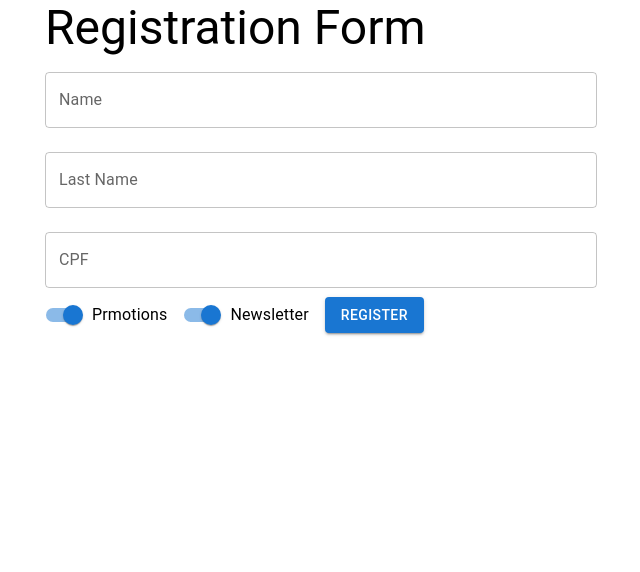
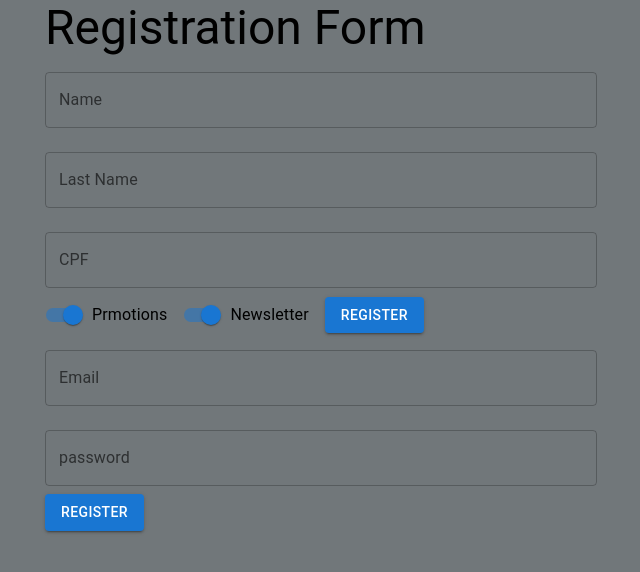
Before and after one commit to GuilhermeSR98/react_form, a React (Create React App) app: page / in a window 1280 px wide. Shown: the top 572 px of the page, without its empty margins (319-959 px from the left). Built offline with nearby package versions, Linux system fonts and the light colour scheme.

Commit message:
Adding new fields to the form

```diff
--- /dev/null
+++ b/src/Components/PersonalData/PersonalData.jsx
@@ -0,0 +1,96 @@
+import React, { useState } from 'react'
+import {
+  Button,
+  FormControlLabel,
+  Switch,
+  TextField,
+  Box
+} from '@mui/material/'
+
+function PersonalData({ submitForm, CPFValidation }) {
+  const [name, setName] = useState('')
+  const [lastName, setLastName] = useState('')
+  const [cpf, setCpf] = useState('')
+  const [promotions, setPromotions] = useState(true)
+  const [newsletter, setNewsletter] = useState(true)
+  const [errors, setErrors] = useState({ cpf: { valid: true, text: '' } })
+  return (
+    <form
+      onSubmit={event => {
+        event.preventDefault()
+        submitForm({ name, cpf })
+      }}
+    >
+      <Box
+        component="form"
+        sx={{
+          maxWidth: '100%'
+          /* '& > :not(style)': { m: 1 } */
+        }}
+        noValidate
+        autoComplete="off"
+      >
+        <TextField
+          fullWidth
+          margin="normal"
+          id="nameTextField"
+          label="Name"
+          variant="outlined"
+          value={name}
+          onChange={event => {
+            let tmpName = event.target.value
+            setName(tmpName)
+          }}
+        />
+        <TextField
+          fullWidth
+          margin="normal"
+          id="lastNameTextField"
+          label="Last Name"
+          variant="outlined"
+          value={lastName}
+          onChange={event => {
+            let tmpLastName = event.target.value
+            setLastName(tmpLastName)
+          }}
+        />
+        <TextField
+          fullWidth
+          margin="normal"
+          id="cpfTextField"
+          label="CPF"
+          variant="outlined"
+          value={cpf}
+          onChange={event => {
+            setCpf(event.target.value)
+          }}
+          onBlur={event => {
+            const itsValid = CPFValidation(cpf)
+            setErrors({ cpf: itsValid })
+          }}
+          error={!errors.cpf.valid}
+          helperText={errors.cpf.text}
+        />
+      </Box>
+
+      <FormControlLabel
+        control={<Switch checked={promotions} defaultChecked={promotions} />}
+        onChange={event => {
+          setPromotions(event.target.checked)
+        }}
+        label="Prmotions"
+      />
+      <FormControlLabel
+        control={<Switch checked={newsletter} defaultChecked={newsletter} />}
+        onChange={event => {
+          setNewsletter(event.target.checked)
+        }}
+        label="Newsletter"
+      />
+      <Button type="submit" variant="contained">
+        Register
+      </Button>
+    </form>
+  )
+}
+export default PersonalData
--- a/src/Components/RegistrationForm/RegistrationForm.jsx
+++ b/src/Components/RegistrationForm/RegistrationForm.jsx
@@ -1,96 +1,15 @@
-import React, { useState } from 'react'
-import {
-  Button,
-  FormControlLabel,
-  Switch,
-  TextField,
-  Box
-} from '@mui/material/'
+import React from 'react'
+import PersonalData from '../PersonalData/PersonalData'
+import UserData from '../UserData/UserData'
 
-function RegistrationForm({ submitForm, CPFValidation }) {
-  const [name, setName] = useState('')
-  const [lastName, setLastName] = useState('')
-  const [cpf, setCpf] = useState('')
-  const [promotions, setPromotions] = useState(true)
-  const [newsletter, setNewsletter] = useState(true)
-  const [errors, setErrors] = useState({ cpf: { valid: true, text: '' } })
+
+function RegistrationForm( CPFValidation, submitForm) {
   return (
-    <form
-      onSubmit={event => {
-        event.preventDefault()
-        submitForm({ name, cpf })
-      }}
-    >
-      <Box
-        component="form"
-        sx={{
-          maxWidth: '100%'
-          /* '& > :not(style)': { m: 1 } */
-        }}
-        noValidate
-        autoComplete="off"
-      >
-        <TextField
-          fullWidth
-          margin="normal"
-          id="nameTextField"
-          label="Name"
-          variant="outlined"
-          value={name}
-          onChange={event => {
-            let tmpName = event.target.value
-            setName(tmpName)
-          }}
-        />
-        <TextField
-          fullWidth
-          margin="normal"
-          id="lastNameTextField"
-          label="Last Name"
-          variant="outlined"
-          value={lastName}
-          onChange={event => {
-            let tmpLastName = event.target.value
-            setLastName(tmpLastName)
-          }}
-        />
-        <TextField
-          fullWidth
-          margin="normal"
-          id="cpfTextField"
-          label="CPF"
-          variant="outlined"
-          value={cpf}
-          onChange={event => {
-            setCpf(event.target.value)
-          }}
-          onBlur={(event) => {
-            const itsValid = CPFValidation(cpf)
-            setErrors({ cpf: itsValid })
-          }}
-          error={!errors.cpf.valid}
-          helperText={errors.cpf.text}
-        />
-      </Box>
+    <>
+      <PersonalData CPFValidation={CPFValidation} submitForm={submitForm} />
+      <UserData />
+    </>
 
-      <FormControlLabel
-        control={<Switch checked={promotions} defaultChecked={promotions} />}
-        onChange={event => {
-          setPromotions(event.target.checked)
-        }}
-        label="Prmotions"
-      />
-      <FormControlLabel
-        control={<Switch checked={newsletter} defaultChecked={newsletter} />}
-        onChange={event => {
-          setNewsletter(event.target.checked)
-        }}
-        label="Newsletter"
-      />
-      <Button type="submit" variant="contained">
-        Register
-      </Button>
-    </form>
   )
 }
 export default RegistrationForm
--- /dev/null
+++ b/src/Components/UserData/UserData.jsx
@@ -0,0 +1,30 @@
+import React from 'react'
+import { TextField, Button } from '@mui/material/'
+
+function UserData() {
+  return (
+    <form>
+      <TextField
+        variant="outlined"
+        fullWidth
+        margin="normal"
+        id="email"
+        label="Email"
+        type="email"
+      />
+      <TextField
+        variant="outlined"
+        fullWidth
+        margin="normal"
+        id="password"
+        label="password"
+        type="password"
+      />
+      <Button type="submit" variant="contained">
+        Register
+      </Button>
+    </form>
+  )
+}
+
+export default UserData
--- a/src/index.css
+++ b/src/index.css
@@ -5,6 +5,7 @@ body {
     sans-serif;
   -webkit-font-smoothing: antialiased;
   -moz-osx-font-smoothing: grayscale;
+  background-color: rgb(113, 119, 122);
 }
 
 code {
```
